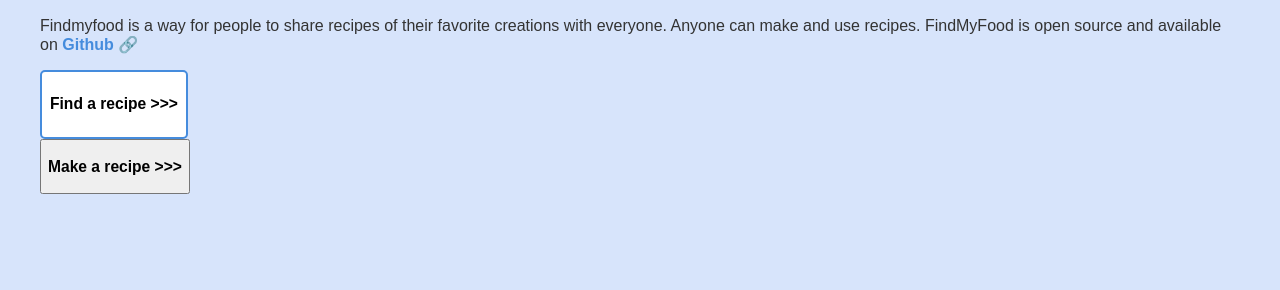
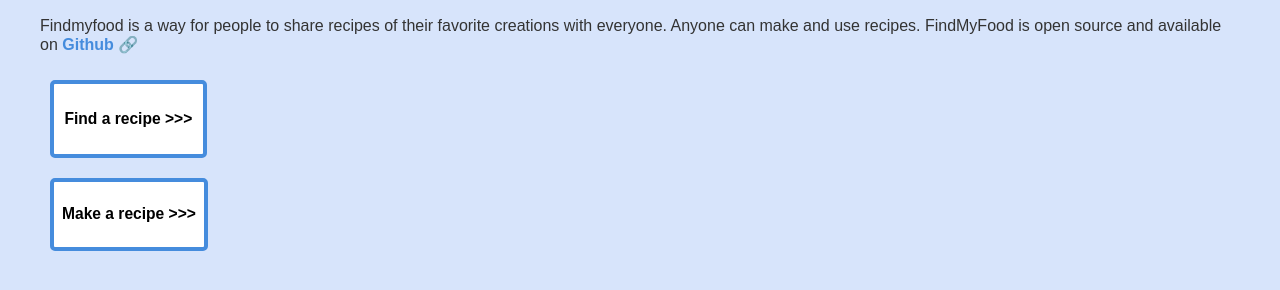
Before and after one commit to sharktide/recipeLive, a plain HTML site: page index.html in a window 1280 px wide. Shown: the part 166-456 px from the top of the page. Drawn offline with Linux system fonts and the light colour scheme.

Commit message:
Update styling

```diff
--- a/index.html
+++ b/index.html
@@ -22,6 +22,7 @@
                     <h3>Find a recipe >>></h3>
                 </button>
             </div>
+            <div></div>
             <div>
                 <button id="makearecipe">
                     <h3>Make a recipe >>></h3>
--- a/styles/styles.css
+++ b/styles/styles.css
@@ -90,13 +90,24 @@
 #findarecipe {
     color:rgb(0, 0, 0);
     background-color: #ffffff;
-    border: 2px solid #458cdd;
+    border: 4px solid #458cdd;
+    border-radius: 5px;
+    padding: 0.65rem;
+    cursor: pointer;
+    margin: 10px;
+}
+
+#makearecipe {
+    color:rgb(0, 0, 0);
+    background-color: #ffffff;
+    border: 4px solid #458cdd;
     border-radius: 5px;
     padding: 0.5rem;
     cursor: pointer;
+    margin: 10px;
 }
 
-#findarecipe:hover {
+#findarecipe:hover, #makearecipe:hover {
     background-color: #98b6eb;
 }
 
```
